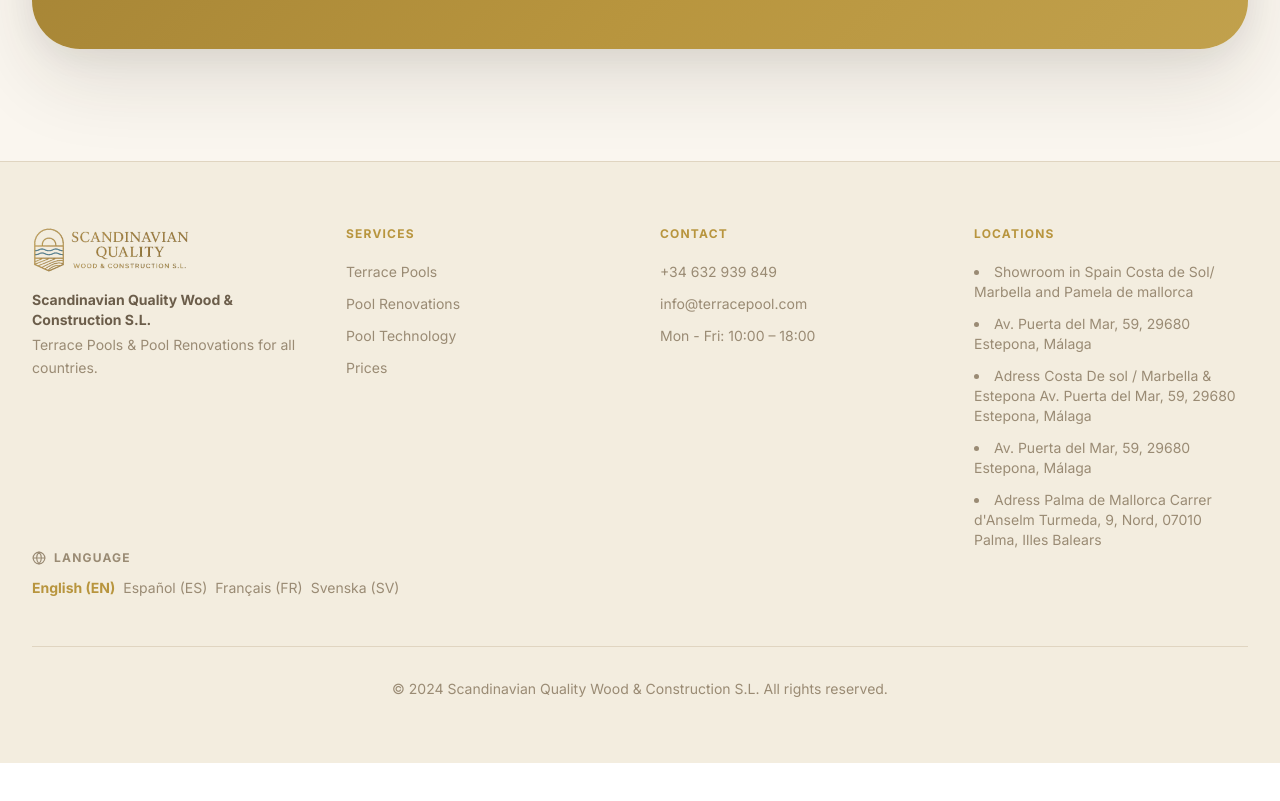
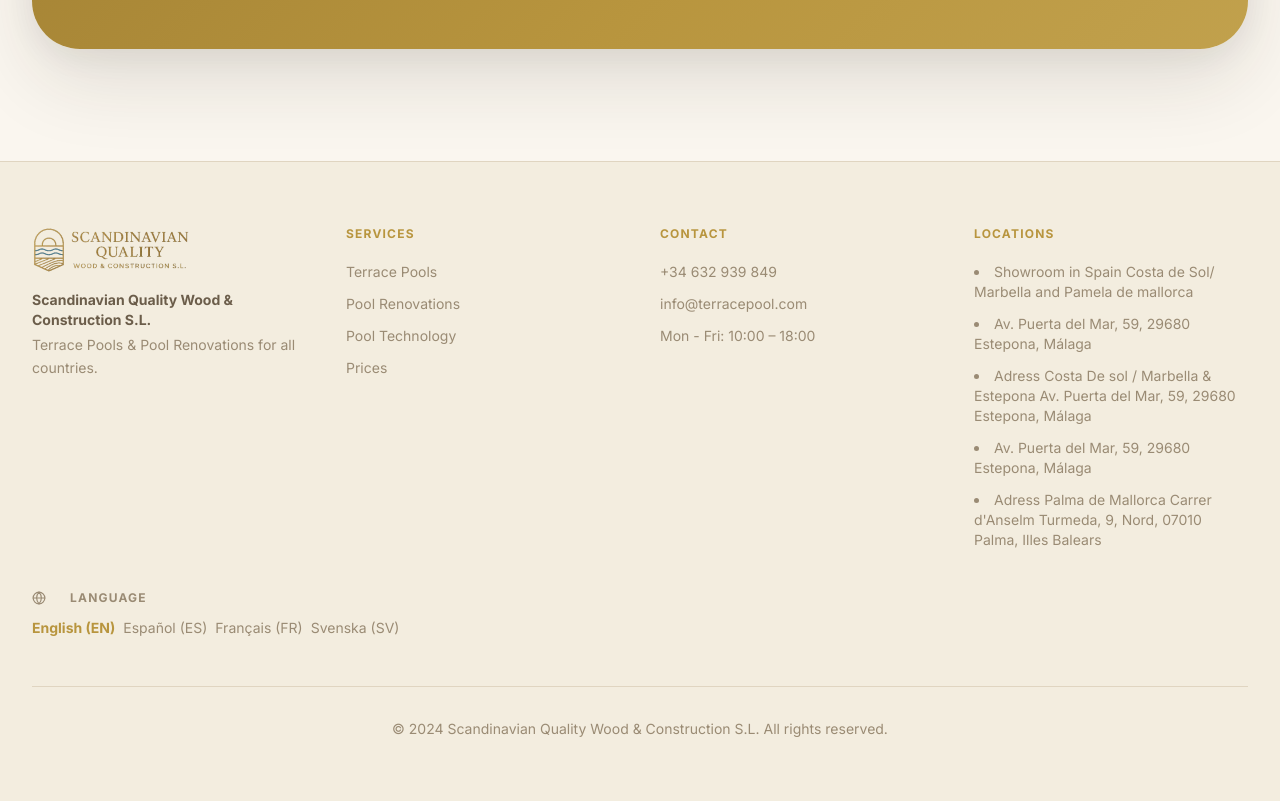
Before and after one commit to learnwithjacksun/terracepool, a React (Vite) app: page / in a window 1280 px wide. Shown: the part 4219-5020 px from the top of the page. Before the commit the page ends 4982 px from the top, so only its background shows below. Built offline with nearby package versions, Linux system fonts and the light colour scheme; a web font is replaced by a local one.

Commit message:
fix footer languages styles

```diff
--- a/src/components/Footer.tsx
+++ b/src/components/Footer.tsx
@@ -116,8 +116,8 @@ const Footer: React.FC = () => {
         </div>
 
       </div>
-      <div className="max-w-7xl mx-auto">
-        <div className="flex items-center  gap-2 mb-3 text-warm-muted text-xs font-bold uppercase tracking-widest">
+      <div className="max-w-7xl mx-auto mt-10">
+        <div className="flex items-center  md:gap-6 gap-2 mb-3 text-warm-muted text-xs font-bold uppercase tracking-widest">
           <Globe size={14} /> {t("footer.language")}
         </div>
         <div className="flex flex-col md:flex-row gap-2">
```
